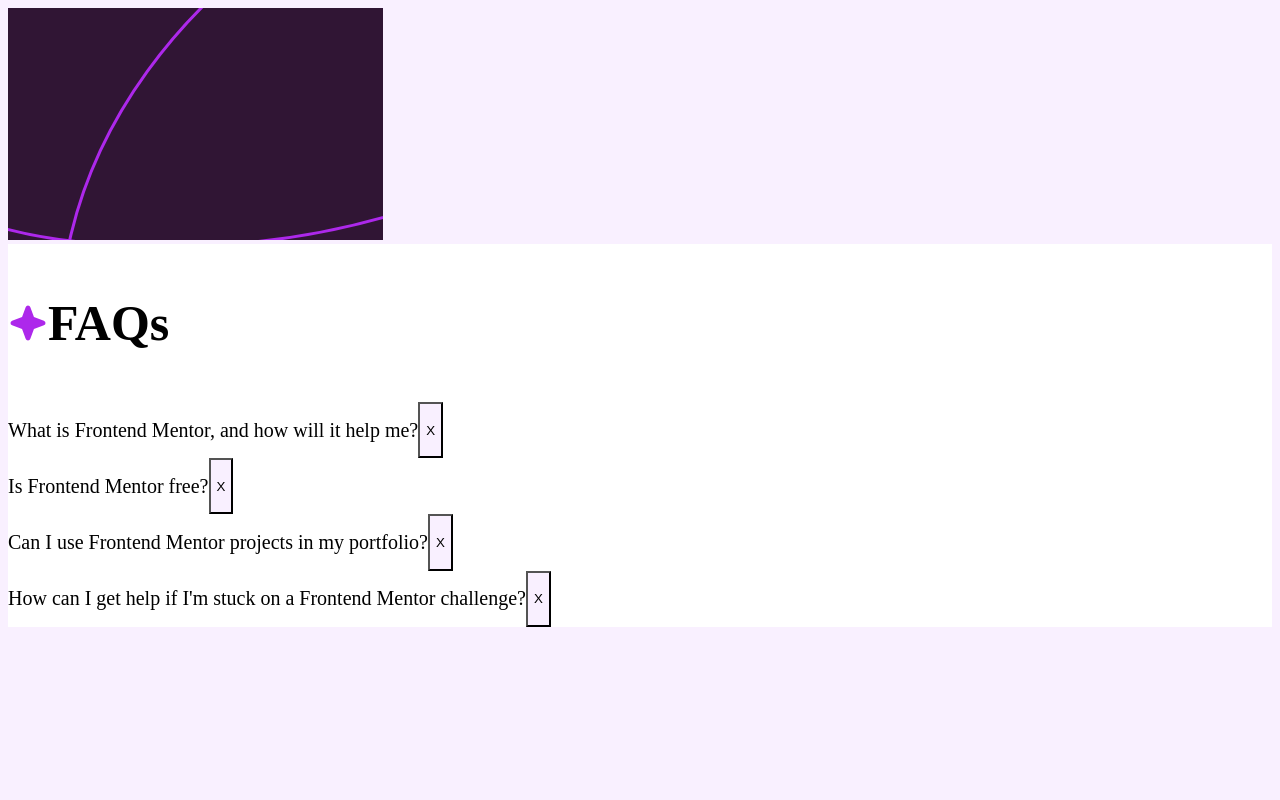
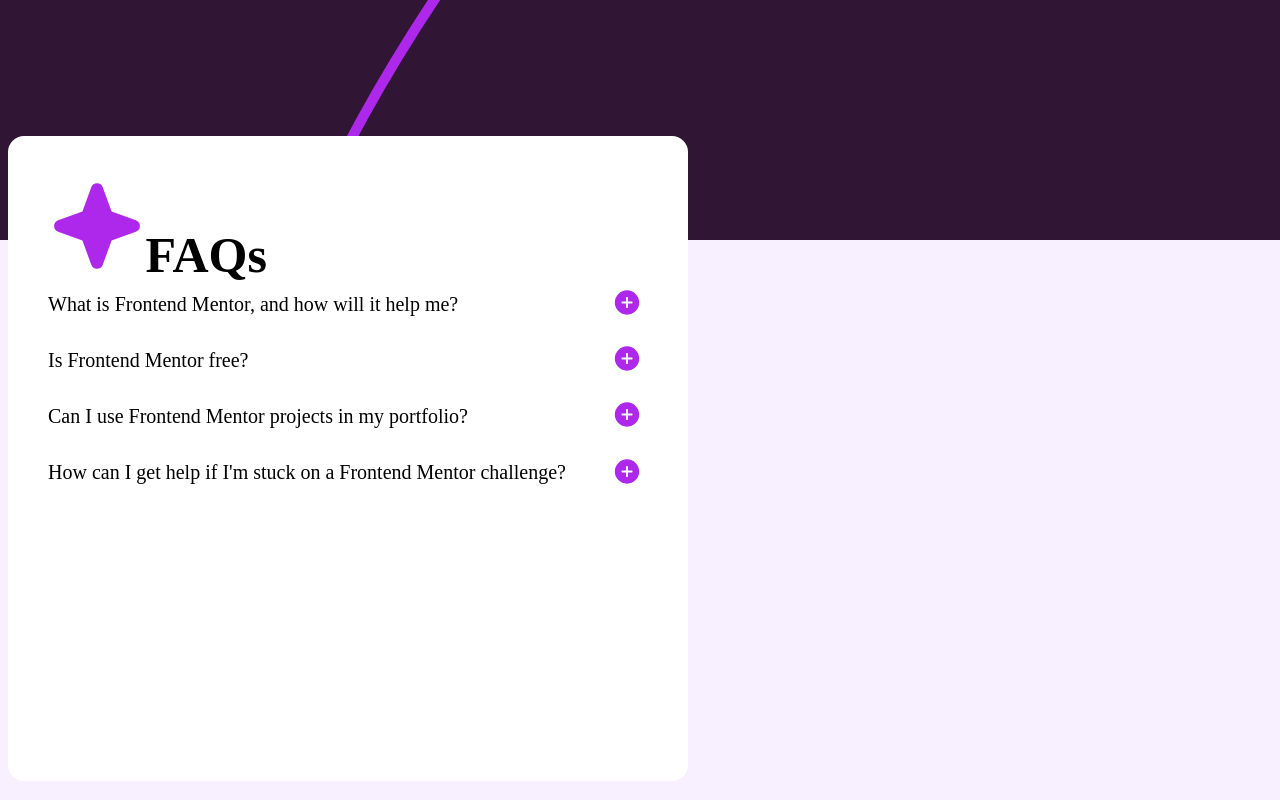
Before and after one commit to Ant-Shell/faq-accordian, a React (Vite) app: page / in a window 1280 px wide. Built offline with nearby package versions, Linux system fonts and the light colour scheme; a web font is replaced by a local one.

Commit message:
Add more styling

```diff
--- a/src/App.jsx
+++ b/src/App.jsx
@@ -4,14 +4,12 @@
 
 const App = () => {
   return (
-    <>
-      <section className='card-and-header-section'>
-        <header>
-          <img src={mobileHeaderImage} alt="Mobile Header Image" />
-        </header>
-        <Card />
-      </section>
-    </>
+    <section className='app'>
+      <header>
+        <img className='header-background' src={mobileHeaderImage} alt="Mobile Header Image" />
+      </header>
+      <Card />
+    </section>
   )
 }
 
--- a/src/components/Accordion/Accordion.jsx
+++ b/src/components/Accordion/Accordion.jsx
@@ -1,7 +1,8 @@
 import { useState } from "react"
 import './accordion.scss'
 import '../../styles/_worksans-font.scss'
-
+import plus from '../../assets/images/icon-plus.svg'
+import minus from '../../assets/images/icon-minus.svg'
 
 const Accordion = ({ question, answer }) => {
 
@@ -14,9 +15,11 @@
 
   return (
     <section className="accordion-section">
-      <div>
+      <div className="button-container">
         <h2 className="question-text">{ question }</h2>
-        <button onClick={(e)=> toggleAnswer(e)}>X</button>
+        <button className="dropdown-button" onClick={(e)=> toggleAnswer(e)}>
+          {isClicked ? <img src={minus}/> : <img src={plus}/>}
+        </button>
       </div>
       {
         isClicked &&
--- a/src/components/Accordion/accordion.scss
+++ b/src/components/Accordion/accordion.scss
@@ -1,4 +1,25 @@
+@use '../../styles/variables';
 
-div, h2 {
-  background-color: hsl(0, 0%, 100%);
+div,
+.question-text,
+.dropdown-button {
+  background-color: variables.$white;
 }
+
+.button-container {
+  display: flex;
+  flex-direction: row;
+  justify-content: space-between;
+}
+
+.dropdown-button {
+  border: none;
+}
+
+.dropdown-button:hover {
+  cursor: pointer;
+}
+
+.answer-text {
+  color: variables.$greyish-purple ;
+}
--- a/src/components/Card/Card.jsx
+++ b/src/components/Card/Card.jsx
@@ -18,15 +18,13 @@
   })
 
   return (
-    <>
     <section className='card-section'>
-      <div className='faqs-banner'>
-        <img src={star}/>
-        <h1 className='faqs-text'>FAQs</h1>
-      </div>
-      { accordians }
+        <div className='faqs-banner'>
+          <img className='star-image' src={star}/>
+          <h1 className='faqs-text'>FAQs</h1>
+        </div>
+        { accordians }
     </section>
-  </>
   )
 }
 
--- a/src/components/Card/card.scss
+++ b/src/components/Card/card.scss
@@ -1,15 +1,31 @@
-@use '../../styles/_variables';
+@use '../../styles/_variables' as *;
+@use '../../styles/media-queries' as *;
 
-section {
-  background-color: variables.$white;
-  div {
-    display: flex;
-    flex-direction: row;
-    img {
-      background-color: variables.$white;
-    }
-    h1 {
-      background-color: variables.$white;
-    }
+.card-section {
+  height: auto;
+  width: auto;
+  padding: 15px;
+  border-radius: 10px;
+  background-color: $white;
+  margin-top: 8rem;
+
+  @include Desktop {
+    width: 600px;
+    height: 565px;
+    padding: 40px;
+    border-radius: 16px;
+    gap: 32px;
+    position: absolute;
   }
 }
+
+.faqs-banner {
+  height: 100px;
+  display: flex;
+  flex-direction: row;
+}
+
+.star-image,
+.faqs-text {
+  background-color: $white;
+}
--- a/src/styles/_global.scss
+++ b/src/styles/_global.scss
@@ -1,7 +1,30 @@
-* {
-  background-color: hsl(275, 100%, 97%);
+@use './_variables' as *;
+
+body,
+.app {
+  background-color: $light-pink;
+  position: relative;
+}
+
+header {
+  background-color: $dark-purple;
 }
 
 html {
-  height: 100%
+  height: 100vh
 }
+
+.header-background {
+  width: 100%;
+  height: 30%;
+  object-fit: cover;
+  position: fixed;
+  top: 0;
+  left: 0;
+  z-index: -1;
+}
+
+// .app {
+//   width: auto;
+//   height: auto;
+// }
--- a/src/styles/_media-queries.scss
+++ b/src/styles/_media-queries.scss
@@ -1,4 +1,11 @@
-$breakpoints: (
-  mobile: 375px,
-  desktop: 1440px
-)
+// @mixin Desktop {
+//   @media screen and (min-width: 1440px) {
+//     @content;
+//   }
+// }
+
+@mixin Desktop {
+  @media screen and (min-width: 1024px) {
+    @content;
+  }
+}
```
